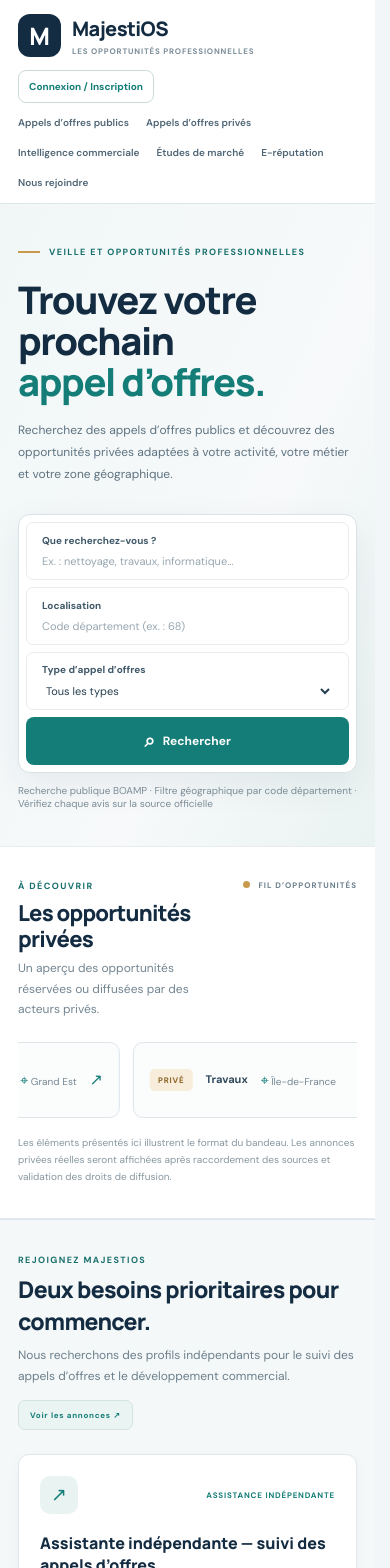
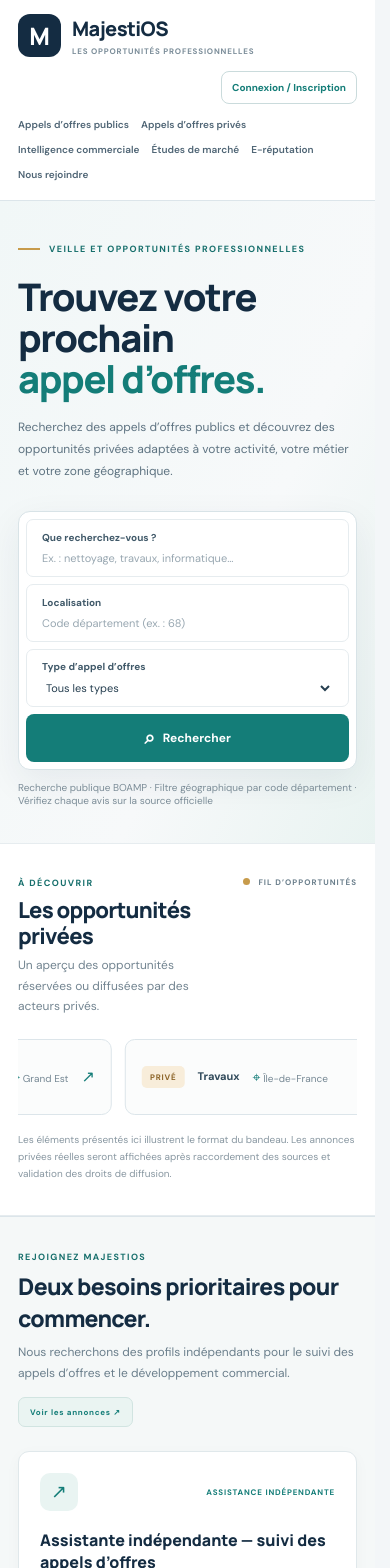
Before and after one commit to Chexpeer/Majestios, a Next.js app: page / in a window 390 px wide. Shown: the top 1568 px of the page. Built offline with nearby package versions, Linux system fonts and the light colour scheme; no server answers.

Commit message:
style: support modular public pages and footer navigation

```diff
--- a/src/app/globals.css
+++ b/src/app/globals.css
@@ -342,3 +342,82 @@ h2 { margin: 7px 0 0; color: var(--navy); font: 700 21px Manrope, sans-serif; le
 .join-disclaimer strong { color:#5e4b2d; }
 @media (max-width:900px) { .join-grid { grid-template-columns:1fr 1fr; }.join-card:last-child { grid-column:1 / -1; } }
 @media (max-width:700px) { .public-nav { flex-wrap:wrap; }.join-section { padding:34px 18px; }.join-heading { flex-direction:column; gap:12px; }.join-grid { grid-template-columns:1fr; }.join-card:last-child { grid-column:auto; }.join-card p { min-height:0; }.join-badge { white-space:normal; } }
+
+
+/* Public-site modular sections and explainer pages */
+.public-nav a, .public-nav > a { white-space: nowrap; }
+.feature-sections {
+  display: grid;
+  grid-template-columns: repeat(3, minmax(0, 1fr));
+  gap: 18px;
+  padding: 46px clamp(22px, 5vw, 76px);
+  background: #fff;
+}
+.feature-sections article {
+  min-width: 0;
+  padding: 25px;
+  border: 1px solid var(--line);
+  border-radius: 14px;
+  background: #fbfcfd;
+}
+.feature-sections h2 { margin: 10px 0; }
+.feature-sections p { color: var(--muted); font-size: 13px; line-height: 1.8; }
+.feature-status {
+  display: inline-flex;
+  margin-top: 8px;
+  padding: 6px 9px;
+  border-radius: 20px;
+  background: #edf2f5;
+  color: #607181;
+  font-size: 10px;
+  font-weight: 700;
+}
+.public-footer { align-items: flex-start; flex-wrap: wrap; gap: 24px; }
+.footer-links {
+  display: grid;
+  flex: 1 1 600px;
+  grid-template-columns: repeat(4, minmax(0, 1fr));
+  gap: 20px;
+}
+.footer-links > div { display: grid; align-content: start; gap: 9px; }
+.footer-links strong { color: var(--navy); font-size: 11px; }
+.footer-links a, .public-footer nav a { color: #607181; font-size: 11px; line-height: 1.6; }
+.footer-links a:hover, .public-footer nav a:hover { color: var(--teal-dark); text-decoration: underline; }
+.public-footer > small { flex-basis: 100%; padding-top: 14px; border-top: 1px solid var(--line); }
+.concept-page { min-height: 100vh; }
+.concept-hero { min-height: 280px; align-items: center; }
+.concept-hero h1 { max-width: 800px; margin-top: 14px; }
+.concept-hero p { max-width: 800px; color: var(--muted); font-size: 15px; line-height: 1.9; }
+.concept-grid {
+  display: grid;
+  grid-template-columns: repeat(2, minmax(0, 1fr));
+  gap: 18px;
+  padding: 30px clamp(22px, 5vw, 76px);
+}
+.concept-grid article, .concept-principles {
+  padding: 28px;
+  border: 1px solid var(--line);
+  border-radius: 14px;
+  background: #fff;
+}
+.concept-grid article > span:first-child { color: var(--teal-dark); font-size: 10px; font-weight: 800; letter-spacing: 1px; }
+.concept-grid h2, .concept-principles h2 { margin: 12px 0; }
+.concept-grid p, .concept-principles p { color: var(--muted); font-size: 13px; line-height: 1.9; }
+.concept-principles { margin: 24px clamp(22px, 5vw, 76px) 46px; }
+.concept-cta { display: inline-flex; align-items: center; justify-content: center; margin-top: 12px; padding: 13px 18px; }
+.concept-page .public-footer { padding: 26px clamp(22px, 5vw, 76px); }
+.concept-page .public-footer nav { display: flex; flex-wrap: wrap; gap: 18px; }
+@media (max-width: 1050px) {
+  .public-nav { gap: 12px; }
+  .public-nav a { font-size: 10px; }
+  .feature-sections { grid-template-columns: 1fr; }
+  .footer-links { grid-template-columns: repeat(2, minmax(0, 1fr)); }
+}
+@media (max-width: 760px) {
+  .public-header { flex-wrap: wrap; gap: 14px; padding: 14px 18px; }
+  .public-nav { order: 3; width: 100%; overflow-x: auto; padding-bottom: 5px; }
+  .header-login { margin-left: auto; }
+  .concept-grid { grid-template-columns: 1fr; }
+  .footer-links { grid-template-columns: 1fr 1fr; }
+  .concept-principles { margin: 18px; padding: 22px; }
+}
```
